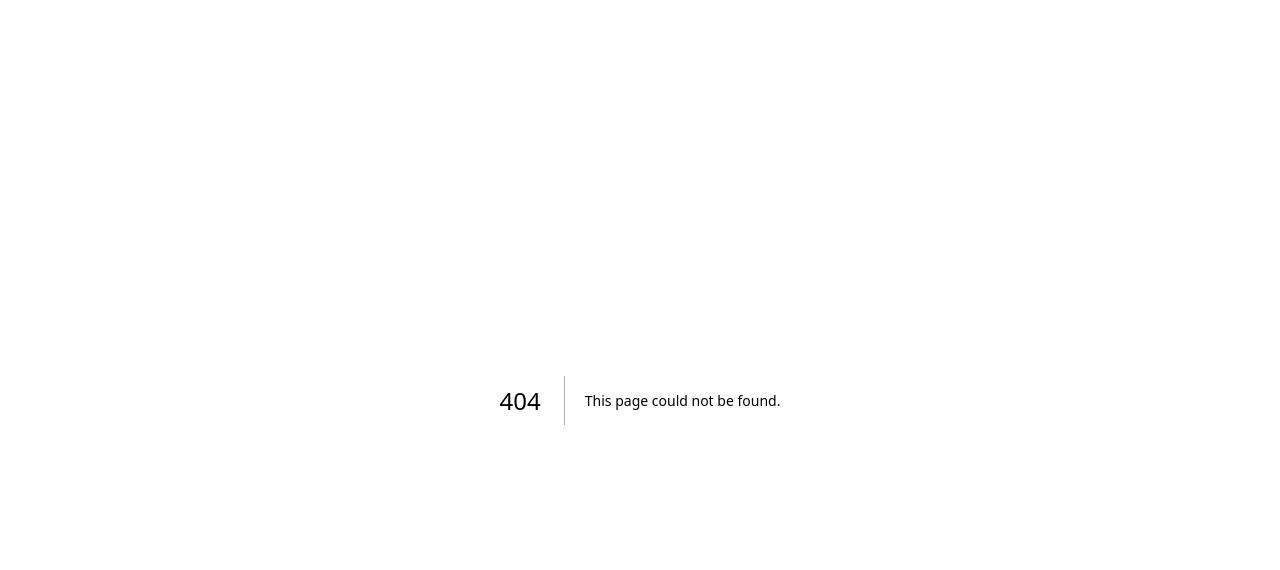
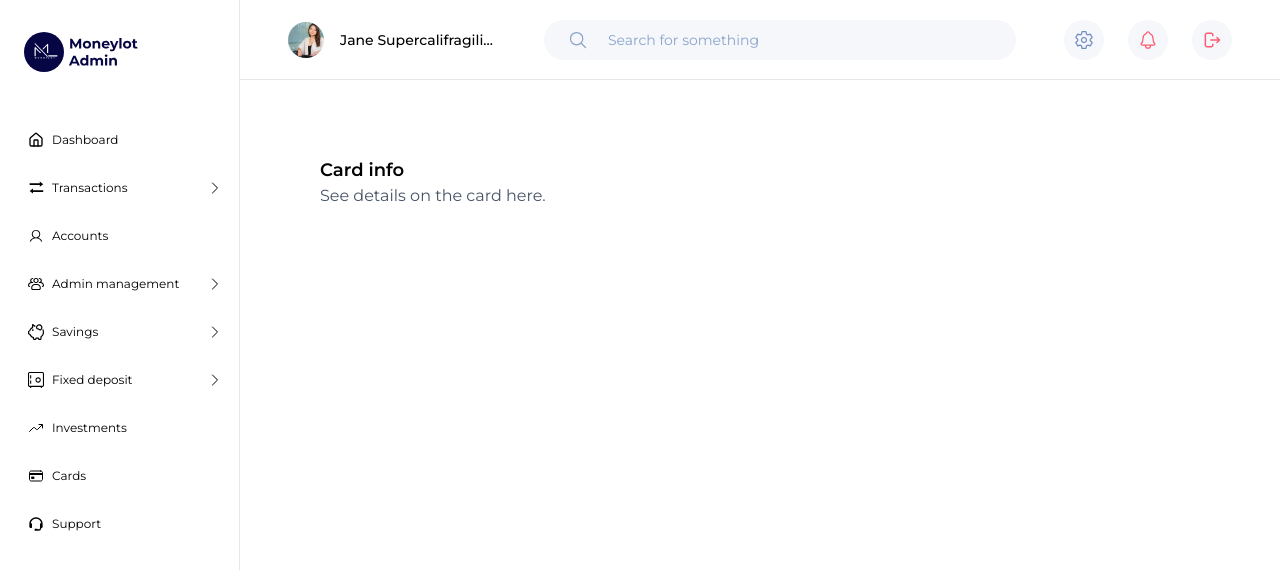
Before and after one commit to joshuaenahoro/moneylot-admin, a Next.js app: page /cards/1 in a window 1280 px wide. Before the commit this address had no page. Shown: the top 570 px of the page. Built offline with nearby package versions, Linux system fonts and the light colour scheme.

Commit message:
get started with setting up page

```diff
--- /dev/null
+++ b/src/app/(dashboard)/cards/[accountNum]/header.tsx
@@ -0,0 +1,8 @@
+export function Header() {
+  return (
+    <header>
+      <h1 className="text-lg font-semibold">Card info</h1>
+      <p className="text-[#475467]">See details on the card here.</p>
+    </header>
+  );
+}
--- /dev/null
+++ b/src/app/(dashboard)/cards/[accountNum]/page.tsx
@@ -0,0 +1,17 @@
+import { PageWrapper } from '@/components/page';
+import { SITE_NAME } from '@/constants';
+import { Metadata } from 'next';
+import { Header } from './header';
+
+export const metadata: Metadata = {
+  title: `Card - ${SITE_NAME}`,
+  description: '',
+};
+
+export default function CardPage() {
+  return (
+    <PageWrapper>
+      <Header />
+    </PageWrapper>
+  );
+}
```
